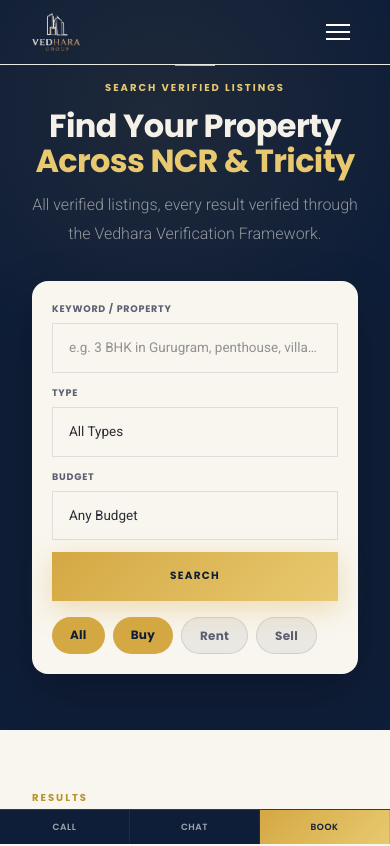
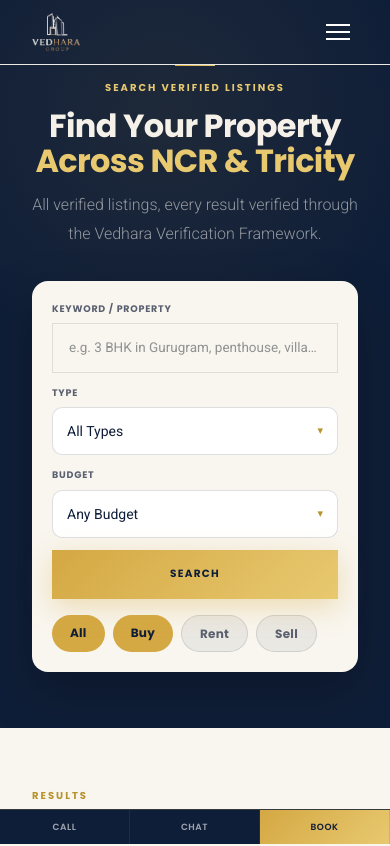
Before and after one commit to mohit1661-ai/Vedhara-Group-Supabase, a Next.js app: page /search in a window 390 px wide. Shown: the top 846 px of the page. Built offline with nearby package versions, Linux system fonts and the light colour scheme.

Commit message:
Search filters: custom FilterSelect dropdowns keep Type/Budget options on-screen (mobile + desktop); hardened property grid against mobile overflow

```diff
--- a/app/globals.css
+++ b/app/globals.css
@@ -361,9 +361,9 @@ img,video{max-width:100%;height:auto;}
 }
 
 /* Property listing grids */
-.prop-grid{display:grid;grid-template-columns:repeat(3,1fr);gap:24px;}
-@media(max-width:1024px){.prop-grid{grid-template-columns:repeat(2,1fr)!important;}}
-@media(max-width:640px){.prop-grid{grid-template-columns:1fr!important;}}
+.prop-grid{display:grid;grid-template-columns:repeat(3,minmax(0,1fr));gap:24px;}
+@media(max-width:1024px){.prop-grid{grid-template-columns:repeat(2,minmax(0,1fr))!important;}}
+@media(max-width:640px){.prop-grid{grid-template-columns:minmax(0,1fr)!important;}}
 
 /* Footer nav */
 .footer-nav-link{display:block;font-family:var(--t-body);font-size:12.5px;color:rgba(255,255,255,0.6);text-decoration:none;margin-bottom:10px;transition:color 0.2s,padding-left 0.2s;}
--- a/app/search/page.tsx
+++ b/app/search/page.tsx
@@ -4,6 +4,7 @@ import Image from "next/image";
 import Breadcrumbs from "@/components/layout/Breadcrumbs";
 import JsonLd from "@/components/seo/JsonLd";
 import ScrollReveal from "@/components/ui/ScrollReveal";
+import FilterSelect from "@/components/ui/FilterSelect";
 import FAQSection from "@/components/sections/FAQSection";
 import CTASection from "@/components/sections/CTASection";
 import {
@@ -46,6 +47,24 @@ const TYPES: { label: string; value?: SearchType }[] = [
   { label: "Penthouse", value: "penthouse" },
   { label: "Plot", value: "plot" },
   { label: "Commercial", value: "commercial" },
+];
+
+const BUY_OPTS = [
+  { value: "any", label: "Any Budget" },
+  { value: "under1", label: "Under ₹1 Cr" },
+  { value: "1-3", label: "₹1 – 3 Cr" },
+  { value: "3-5", label: "₹3 – 5 Cr" },
+  { value: "5-10", label: "₹5 – 10 Cr" },
+  { value: "10plus", label: "₹10 Cr+" },
+];
+
+const RENT_OPTS = [
+  { value: "any", label: "Any Monthly Rent" },
+  { value: "under20k", label: "Under ₹20K /mo" },
+  { value: "20k-50k", label: "₹20K – 50K /mo" },
+  { value: "50k-1l", label: "₹50K – 1L /mo" },
+  { value: "1l-2l", label: "₹1L – 2L /mo" },
+  { value: "2lplus", label: "₹2L+ /mo" },
 ];
 
 function buildHref(f: { q?: string; mode?: SearchMode; type?: string; budget?: string }) {
@@ -124,35 +143,22 @@ export default async function SearchPage({
                 <input className="input-field" id="q" name="q" type="text" placeholder="e.g. 3 BHK in Gurugram, penthouse, villa…" defaultValue={q} />
               </div>
               <div style={{ flex: "1 1 160px" }}>
-                <label className="input-label" htmlFor="type">Type</label>
-                <select className="input-field" id="type" name="type" defaultValue={type || "any"}>
-                  {TYPES.map((t) => (
-                    <option key={t.value || "any"} value={t.value || "any"}>{t.label}</option>
-                  ))}
-                </select>
+                <label className="input-label">Type</label>
+                <FilterSelect
+                  id="type"
+                  label="Any Type"
+                  options={TYPES.map((t) => ({ value: t.value || "any", label: t.label }))}
+                  value={type || "any"}
+                />
               </div>
               <div style={{ flex: "1 1 160px" }}>
-                <label className="input-label" htmlFor="budget">Budget</label>
-                <select className="input-field" id="budget" name="budget" defaultValue={budget || "any"}>
-                  <option value="any">Any Budget</option>
-                  {mode === "rent" ? (
-                    <>
-                      <option value="under20k">Under ₹20K /mo</option>
-                      <option value="20k-50k">₹20K – 50K /mo</option>
-                      <option value="50k-1l">₹50K – 1L /mo</option>
-                      <option value="1l-2l">₹1L – 2L /mo</option>
-                      <option value="2lplus">₹2L+ /mo</option>
-                    </>
-                  ) : (
-                    <>
-                      <option value="under1">Under ₹1 Cr</option>
-                      <option value="1-3">₹1 – 3 Cr</option>
-                      <option value="3-5">₹3 – 5 Cr</option>
-                      <option value="5-10">₹5 – 10 Cr</option>
-                      <option value="10plus">₹10 Cr+</option>
-                    </>
-                  )}
-                </select>
+                <label className="input-label">Budget</label>
+                <FilterSelect
+                  id="budget"
+                  label="Any Budget"
+                  options={mode === "rent" ? RENT_OPTS : BUY_OPTS}
+                  value={budget || "any"}
+                />
               </div>
               <div style={{ flex: "1 1 120px", display: "flex", alignItems: "flex-end" }}>
                 <button type="submit" className="btn btn-primary" style={{ width: "100%", justifyContent: "center" }}>Search</button>
@@ -203,8 +209,8 @@ export default async function SearchPage({
           {results.length > 0 ? (
             <div className="prop-grid">
               {results.map((property, index) => (
-                <ScrollReveal key={property.id} delay={index * 60} style={{ display: "flex" }}>
-                  <Link href={property.link} className="hover-lift" style={{ display: "flex", flexDirection: "column", flex: 1, background: "#fff", border: "1px solid rgba(212,168,67,0.18)", borderRadius: 16, overflow: "hidden", textDecoration: "none" }}>
+                <ScrollReveal key={property.id} delay={index * 60} style={{ display: "flex", minWidth: 0 }}>
+                  <Link href={property.link} className="hover-lift" style={{ display: "flex", flexDirection: "column", flex: 1, minWidth: 0, background: "#fff", border: "1px solid rgba(212,168,67,0.18)", borderRadius: 16, overflow: "hidden", textDecoration: "none" }}>
                     <div style={{ height: 180, flexShrink: 0, position: "relative", overflow: "hidden" }}>
                       <Image
                         src={property.image}
--- a/components/sections/PropertySearch.tsx
+++ b/components/sections/PropertySearch.tsx
@@ -3,11 +3,21 @@
 import { useState } from "react";
 import { useRouter } from "next/navigation";
 import Link from "next/link";
+import FilterSelect from "@/components/ui/FilterSelect";
 
 const modes = [
   { key: "buy", label: "Buy" },
   { key: "rent", label: "Rent" },
   { key: "sell", label: "Sell" },
+];
+
+const TYPES = [
+  { value: "any", label: "Any Type" },
+  { value: "apartment", label: "Apartment" },
+  { value: "villa", label: "Villa" },
+  { value: "plot", label: "Plot / Land" },
+  { value: "penthouse", label: "Penthouse" },
+  { value: "commercial", label: "Commercial" },
 ];
 
 const popular = [
@@ -157,39 +167,12 @@ export default function PropertySearch() {
               />
             </div>
             <div className="ps-field">
-              <label className="ps-label" htmlFor="ps-type">
-                Type
-              </label>
-              <select
-                id="ps-type"
-                className="ps-input"
-                value={type}
-                onChange={(e) => setType(e.target.value)}
-              >
-                <option value="any">Any Type</option>
-                <option value="apartment">Apartment</option>
-                <option value="villa">Villa</option>
-                <option value="plot">Plot / Land</option>
-                <option value="penthouse">Penthouse</option>
-                <option value="commercial">Commercial</option>
-              </select>
+              <label className="ps-label">Type</label>
+              <FilterSelect label="Any Type" options={TYPES} value={type} onChange={setType} />
             </div>
             <div className="ps-field">
-              <label className="ps-label" htmlFor="ps-budget">
-                {mode === "rent" ? "Monthly Rent" : "Budget"}
-              </label>
-              <select
-                id="ps-budget"
-                className="ps-input"
-                value={budget}
-                onChange={(e) => setBudget(e.target.value)}
-              >
-                {budgets.map((b) => (
-                  <option key={b.value} value={b.value}>
-                    {b.label}
-                  </option>
-                ))}
-              </select>
+              <label className="ps-label">{mode === "rent" ? "Monthly Rent" : "Budget"}</label>
+              <FilterSelect label="Any Budget" options={budgets} value={budget} onChange={setBudget} />
             </div>
             <button type="submit" className="ps-submit">
               Search
@@ -214,7 +197,6 @@ export default function PropertySearch() {
           border-radius: 18px;
           padding: 22px;
           box-shadow: 0 30px 60px -30px rgba(9,15,29,0.6);
-          backdrop-filter: blur(6px);
         }
         .ps-modes { display: flex; gap: 8px; margin-bottom: 16px; flex-wrap: wrap; }
         .ps-mode {
--- /dev/null
+++ b/components/ui/FilterSelect.tsx
@@ -0,0 +1,175 @@
+"use client";
+import { useState, useRef, useEffect } from "react";
+
+export interface SelectOption {
+  value: string;
+  label: string;
+}
+
+/**
+ * Custom dropdown select (replaces native <select> whose options popup could
+ * render off-screen / get clipped by ancestor overflow or backdrop-filter).
+ *
+ * The options panel is `position: fixed` so it always escapes ancestor
+ * overflow/backdrop-filter containing blocks, is constrained to the field
+ * width and to the viewport height (opens upward when not enough space
+ * below), so the "box of options" can never go off-screen on mobile/desktop.
+ *
+ * When `id` is provided, a hidden <input name={id}> carries the selected
+ * value so the component works inside a plain GET <form>.
+ */
+export default function FilterSelect({
+  id,
+  label,
+  options,
+  value,
+  onChange,
+}: {
+  id?: string;
+  label: string;
+  options: SelectOption[];
+  value: string;
+  onChange?: (v: string) => void;
+}) {
+  const [open, setOpen] = useState(false);
+  const [sel, setSel] = useState(value);
+  const [pos, setPos] = useState<{
+    top?: number;
+    bottom?: number;
+    left: number;
+    width: number;
+    maxH: number;
+  } | null>(null);
+  const rootRef = useRef<HTMLDivElement>(null);
+  const btnRef = useRef<HTMLButtonElement>(null);
+
+  useEffect(() => {
+    setSel(value);
+  }, [value]);
+
+  useEffect(() => {
+    function close() {
+      setOpen(false);
+    }
+    function onDoc(e: MouseEvent) {
+      if (rootRef.current && !rootRef.current.contains(e.target as Node)) {
+        setOpen(false);
+      }
+    }
+    function onKey(e: KeyboardEvent) {
+      if (e.key === "Escape") setOpen(false);
+    }
+    document.addEventListener("mousedown", onDoc);
+    document.addEventListener("keydown", onKey);
+    window.addEventListener("scroll", close, true);
+    window.addEventListener("resize", close);
+    return () => {
+      document.removeEventListener("mousedown", onDoc);
+      document.removeEventListener("keydown", onKey);
+      window.removeEventListener("scroll", close, true);
+      window.removeEventListener("resize", close);
+    };
+  }, []);
+
+  function toggle() {
+    if (open) {
+      setOpen(false);
+      return;
+    }
+    const b = btnRef.current;
+    if (!b) return;
+    const r = b.getBoundingClientRect();
+    const gap = 6;
+    const below = window.innerHeight - r.bottom - gap;
+    const above = r.top - gap;
+    const maxH = Math.min(240, Math.max(below, above) - 4);
+    const openUp = below < Math.min(200, above);
+    setPos(
+      openUp
+        ? { bottom: window.innerHeight - r.top + gap, left: r.left, width: r.width, maxH }
+        : { top: r.bottom + gap, left: r.left, width: r.width, maxH }
+    );
+    setOpen(true);
+  }
+
+  const current = options.find((o) => o.value === sel) || options[0];
+
+  return (
+    <div ref={rootRef} style={{ position: "relative", width: "100%" }}>
+      {id && <input type="hidden" name={id} value={sel} />}
+      <button
+        ref={btnRef}
+        type="button"
+        className="fs-btn"
+        aria-haspopup="listbox"
+        aria-expanded={open}
+        onClick={toggle}
+      >
+        <span style={{ overflow: "hidden", textOverflow: "ellipsis", whiteSpace: "nowrap" }}>
+          {current ? current.label : label}
+        </span>
+        <span className={`fs-caret${open ? " open" : ""}`}>▾</span>
+      </button>
+
+      {open && pos && (
+        <ul
+          role="listbox"
+          aria-label={label}
+          style={{
+            position: "fixed",
+            margin: 0,
+            padding: 6,
+            listStyle: "none",
+            zIndex: 9999,
+            background: "#fff",
+            border: "1px solid rgba(212,168,67,0.45)",
+            borderRadius: 10,
+            boxShadow: "0 18px 40px -18px rgba(9,15,29,0.4)",
+            maxHeight: pos.maxH,
+            overflowY: "auto",
+            top: pos.top,
+            bottom: pos.bottom,
+            left: pos.left,
+            width: pos.width,
+          }}
+        >
+          {options.map((o) => (
+            <li key={o.value} role="option" aria-selected={o.value === sel}>
+              <button
+                type="button"
+                className={`fs-opt${o.value === sel ? " active" : ""}`}
+                onClick={() => {
+                  setSel(o.value);
+                  onChange?.(o.value);
+                  setOpen(false);
+                }}
+              >
+                {o.label}
+              </button>
+            </li>
+          ))}
+        </ul>
+      )}
+
+      <style>{`
+        .fs-btn {
+          font-family: var(--t-body); font-size: 14px; color: var(--navy);
+          background: #fff; border: 1px solid rgba(15,30,56,0.14); border-radius: 10px;
+          padding: 12px 14px; width: 100%; display: flex; align-items: center;
+          justify-content: space-between; gap: 8px; cursor: pointer;
+          transition: border-color 0.25s ease, box-shadow 0.25s ease;
+        }
+        .fs-btn:hover, .fs-btn:focus { border-color: var(--gold); box-shadow: 0 0 0 3px rgba(212,168,67,0.18); outline: none; }
+        .fs-caret { font-size: 11px; color: var(--gold-dk); transition: transform 0.25s ease; flex-shrink: 0; }
+        .fs-caret.open { transform: rotate(180deg); }
+        .fs-opt {
+          font-family: var(--t-body); font-size: 13.5px; color: var(--navy); text-align: left;
+          background: transparent; border: none; border-radius: 8px; width: 100%;
+          padding: 9px 12px; cursor: pointer; transition: background 0.2s ease, color 0.2s ease;
+        }
+        .fs-opt:hover { background: rgba(212,168,67,0.12); }
+        .fs-opt.active { background: linear-gradient(135deg, var(--gold), var(--gold-dk)); font-weight: 700; }
+      `}</style>
+    </div>
+  );
+}
```
